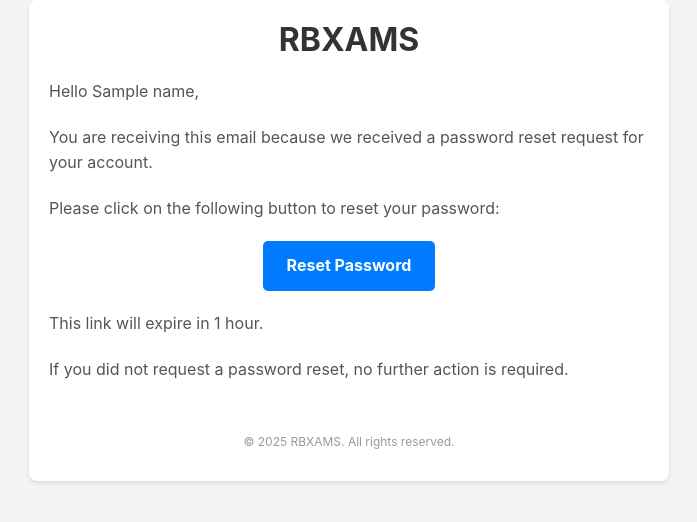
After one commit to 99lash/RBXAMS, a PHP site: template src/Views/Emails/PasswordReset.php in a window 1280 px wide. The commit adds this page. Shown: the top 522 px of the page, without its empty margins (291-988 px from the left). Run offline with PHP 8.4, Linux system fonts and the light colour scheme; the template is opened without the code that fills it: most values are stand-ins (such as "Sample title", 1, 10 or a date in 2020).

Commit message:
feat(auth): implement password reset functionality with email notifications

```diff
--- a/composer.json
+++ b/composer.json
@@ -18,7 +18,8 @@
     "require": {
         "vlucas/phpdotenv": "^5.6",
         "hidehalo/nanoid-php": "^2.0",
-        "dompdf/dompdf": "^3.1"
+        "dompdf/dompdf": "^3.1",
+        "phpmailer/phpmailer": "^7.0"
     },
     "require-dev": {
         "phpunit/phpunit": "^12.4"
--- /dev/null
+++ b/src/Views/Emails/PasswordReset.php
@@ -0,0 +1,96 @@
+
+<?php
+
+/**
+ * @var string $name The user's name.
+ * @var string $resetLink The password reset link.
+ */
+
+?>
+<!DOCTYPE html>
+<html lang="en">
+
+<head>
+  <meta charset="UTF-8">
+  <meta name="viewport" content="width=device-width, initial-scale=1.0">
+  <title>Password Reset Request</title>
+  <style>
+    body {
+      font-family: -apple-system, BlinkMacSystemFont, "Segoe UI", Roboto, Helvetica, Arial, sans-serif, "Apple Color Emoji", "Segoe UI Emoji", "Segoe UI Symbol";
+      background-color: #f4f4f4;
+      margin: 0;
+      padding: 0;
+      -webkit-font-smoothing: antialiased;
+      -moz-osx-font-smoothing: grayscale;
+    }
+
+    .container {
+      background-color: #ffffff;
+      width: 100%;
+      max-width: 600px;
+      margin: 0 auto;
+      padding: 20px;
+      border-radius: 8px;
+      box-shadow: 0 2px 4px rgba(0, 0, 0, 0.1);
+    }
+
+    .header {
+      text-align: center;
+      padding-bottom: 20px;
+    }
+
+    .header h1 {
+      color: #333333;
+      margin: 0;
+    }
+
+    .content {
+      color: #555555;
+      line-height: 1.6;
+    }
+
+    .content p {
+      margin: 0 0 20px;
+    }
+
+    .button {
+      display: inline-block;
+      background-color: #007bff;
+      color: #ffffff;
+      padding: 12px 24px;
+      text-decoration: none;
+      border-radius: 5px;
+      font-weight: bold;
+    }
+
+    .footer {
+      text-align: center;
+      padding-top: 20px;
+      font-size: 12px;
+      color: #999999;
+    }
+  </style>
+</head>
+
+<body>
+  <div class="container">
+    <div class="header">
+      <h1>RBXAMS</h1>
+    </div>
+    <div class="content">
+      <p>Hello <?= htmlspecialchars($name) ?>,</p>
+      <p>You are receiving this email because we received a password reset request for your account.</p>
+      <p>Please click on the following button to reset your password:</p>
+      <p style="text-align: center;">
+        <a href="<?= htmlspecialchars($resetLink) ?>" class="button">Reset Password</a>
+      </p>
+      <p>This link will expire in 1 hour.</p>
+      <p>If you did not request a password reset, no further action is required.</p>
+    </div>
+    <div class="footer">
+      <p>&copy; <?= date('Y') ?> RBXAMS. All rights reserved.</p>
+    </div>
+  </div>
+</body>
+
+</html>
--- a/src/Views/Pages/DailySummary.php
+++ b/src/Views/Pages/DailySummary.php
@@ -42,7 +42,7 @@
     </div>
     <div class="card bg-base-200">
       <div class="card-body">
-        <h2 class="card-title text-base sm:text-lg text-base-content/60</h2>
+        <h2 class="card-title text-base sm:text-lg text-base-content/60">Total Robux Sold (R$)</h2>
         <p class="text-3xl font-bold" id="total-robux-sold">0</p>
         <p class="text-sm text-base-content/50" id="total-robux-sold-breakdown">P: 0 | F: 0</p>
       </div>
--- a/src/Views/Pages/Login.php
+++ b/src/Views/Pages/Login.php
@@ -43,6 +43,9 @@ use App\Utils\Flash;
         <label class="label"><span class="label-text">Password</span></label>
         <input type="password" name="password" class="input input-bordered w-full" placeholder="Enter your password"
           required>
+        <label class="label">
+          <a href="/forgot-password" class="label-text-alt link link-hover">Forgot password?</a>
+        </label>
       </div>
       <button type="submit" class="btn btn-primary w-full">Sign In</button>
     </form>
--- a/src/Views/Partials/Sidebar.php
+++ b/src/Views/Partials/Sidebar.php
@@ -38,7 +38,7 @@
     <!-- Image -->
     <img src="/assets/coins.jpeg" alt="Coins" class="rounded-xl shadow-md">
   </div>
-<?php elseif ($page != '/404' && $page != '/500'): ?>
+<?php elseif ($page != '/404' && $page != '/500' && $page != '/forgot-password' && $page != '/reset-password'): ?>
   <!-- Default sidebar -->
   <aside id="sidebar" class="group sidebar bg-base-100 dark:bg-base-200 w-64 h-full flex flex-col justify-between
     fixed inset-y-0 left-0 z-[1500] transform -translate-x-full transition-transform duration-300 ease-in-out
```
Also changed, not shown: src/Config/LoadDotenv.php (+8 -2 lines), src/Controllers/AuthController.php (+77 -8 lines), src/Migrations/rbxams_password_resets_2025_10_30.sql (added, +9 -0 lines), src/Repositories/UserRepository.php (+21 -9 lines), src/Routes/authRoutes.php (+28 -0 lines), src/Services/AuthService.php (+86 -5 lines), src/Services/MailService.php (added, +42 -0 lines), src/Views/Pages/ForgotPassword.php (added, +33 -0 lines), src/Views/Pages/ResetPassword.php (added, +37 -0 lines), src/Views/index.php (+8 -0 lines), 1 other file.
